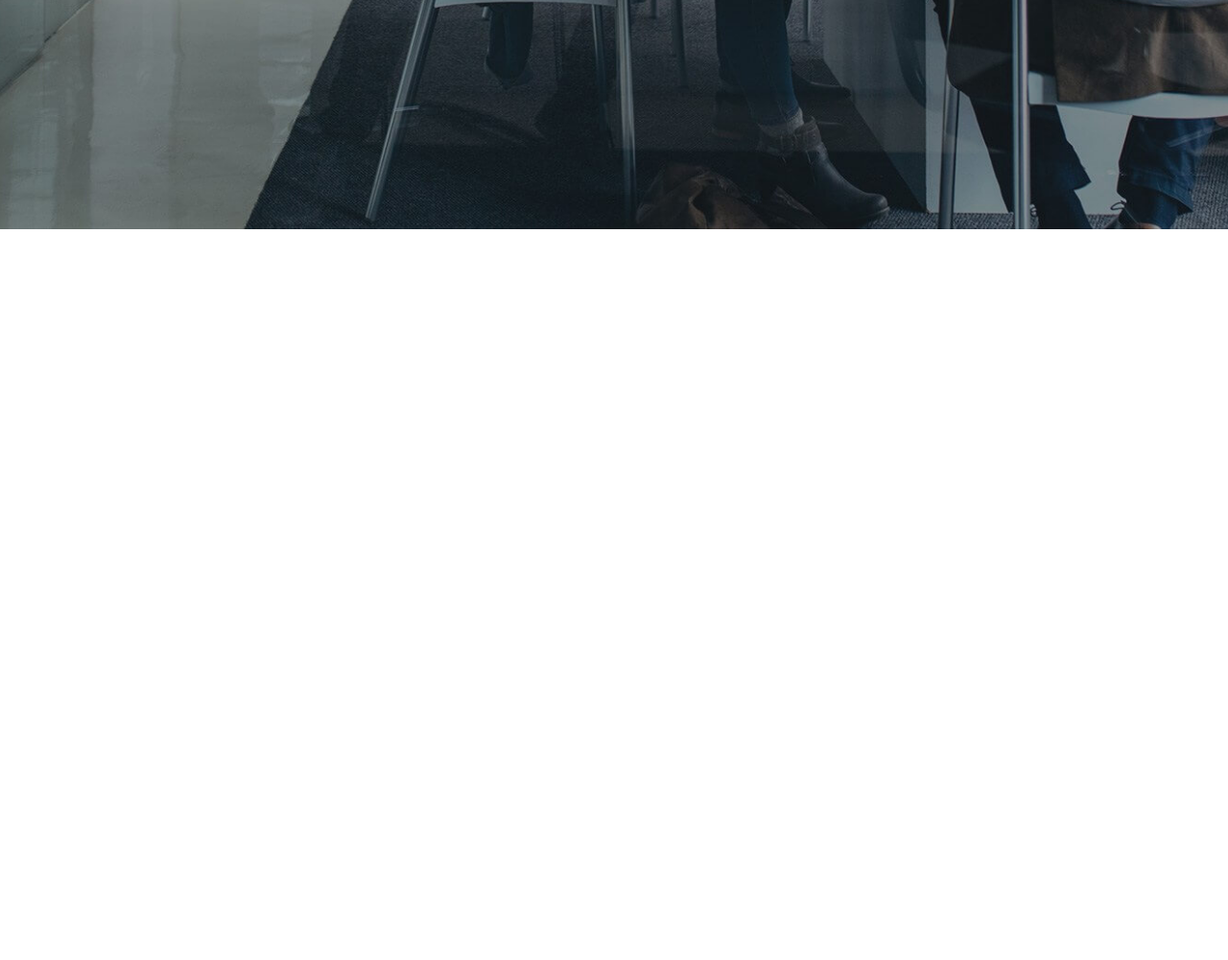
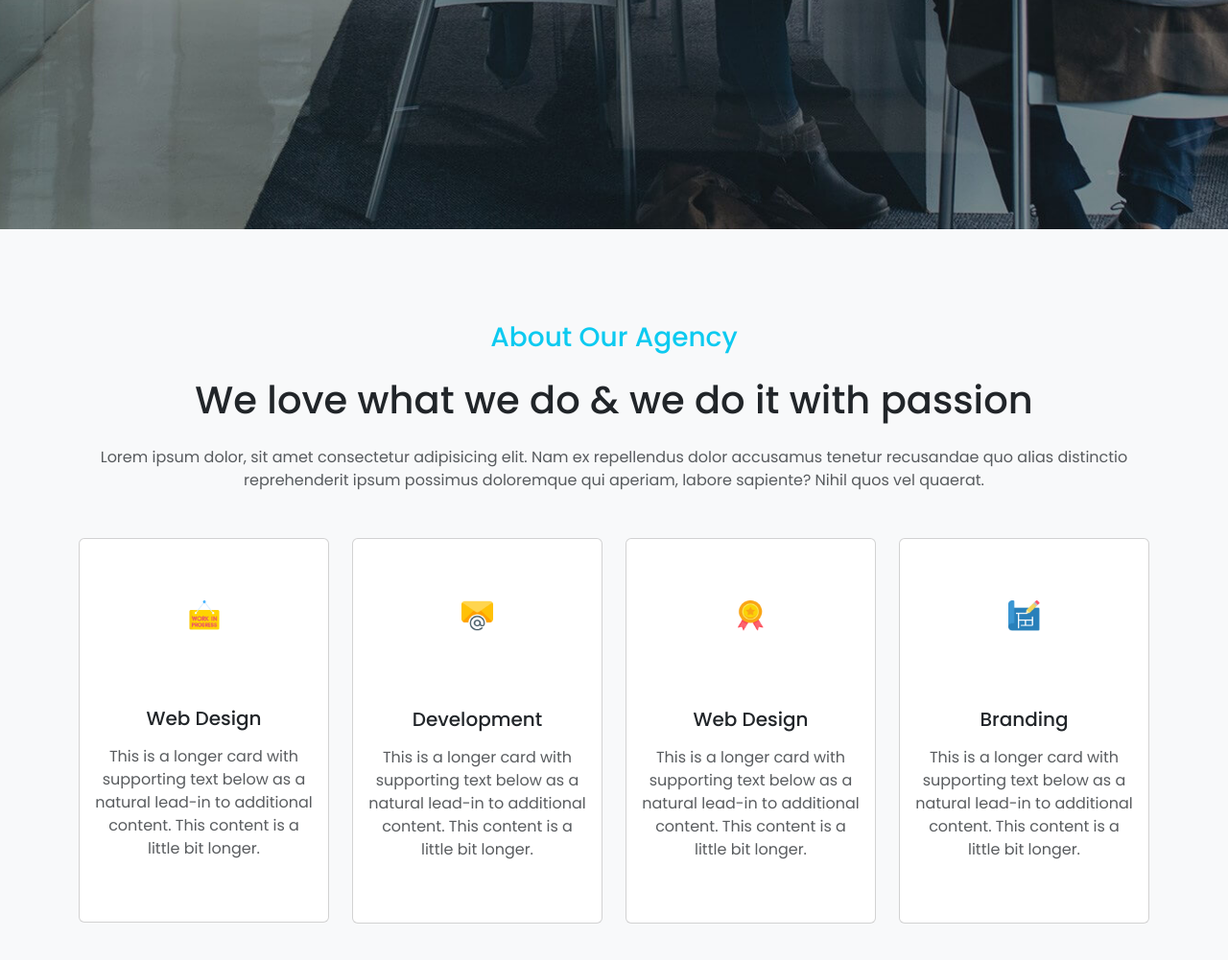
Before and after one commit to Sakhawat-Saim/development-landing, a plain HTML site: page index.html in a window 1280 px wide. Shown: the part 561-1562 px from the top of the page at 96% size. Before the commit the page ends 800 px from the top, so only its background shows below. Drawn offline with Linux system fonts and the light colour scheme.

Commit message:
second part done

```diff
--- a/index.html
+++ b/index.html
@@ -11,7 +11,7 @@
 <body>
   <header>
     <div class="bg-img" style="background-image: url('../images/header.jpg') !important;">
-      <nav class="navbar navbar-expand-lg navbar-light sticky-top">
+      <nav class="navbar navbar-expand-lg navbar-light fixed-top">
         <div class="container">
           <a class="navbar-brand mx-auto" style="font-size: 2.5em !important;
                                                 color: white !important;" href="#">GG Development</a>
@@ -63,6 +63,57 @@
   </header>
     <!-- navbar section -->
 
+    <!-- Main Part -->
+  <Main>
+    <section class="bg-light p-5">
+      <div class="container">
+        <div class="text-center mb-5 mt-5">
+          <h3 class="text-info mb-4">About Our Agency</h3>
+          <h1 class="mb-4 ">We love what we do & we do it with passion</h1>
+          <p class="text-muted">Lorem ipsum dolor, sit amet consectetur adipisicing elit. Nam ex repellendus dolor accusamus tenetur recusandae quo alias distinctio reprehenderit ipsum possimus doloremque qui aperiam, labore sapiente? Nihil quos vel quaerat.</p>
+        </div>
+        <div class="row row-cols-1 row-cols-md-4 g-4">
+          <div class="col">
+            <div class="card text-center">
+              <img src="images/icons/customers.png" class="card-img-top w-25 mx-auto p-3 mt-5 " alt="...">
+              <div class="card-body">
+                <h5 class="card-title mt-5 mb-3">Web Design</h5>
+                <p class="card-text text-muted mb-5">This is a longer card with supporting text below as a natural lead-in to additional content. This content is a little bit longer.</p>
+              </div>
+            </div>
+          </div>
+          <div class="col">
+            <div class="card text-center">
+              <img src="images/icons/email.png" class="card-img-top w-25 mx-auto p-3 mt-5" alt="...">
+              <div class="card-body">
+                <h5 class="card-title mt-5 mb-3">Development</h5>
+                <p class="card-text text-muted mb-5">This is a longer card with supporting text below as a natural lead-in to additional content. This content is a little bit longer.</p>
+              </div>
+            </div>
+          </div>
+          <div class="col">
+            <div class="card text-center">
+              <img src="images/icons/ribon.png" class="card-img-top w-25 mx-auto p-3 mt-5" alt="...">
+              <div class="card-body">
+                <h5 class="card-title mt-5 mb-3">Web Design</h5>
+                <p class="card-text text-muted mb-5">This is a longer card with supporting text below as a natural lead-in to additional content. This content is a little bit longer.</p>
+              </div>
+            </div>
+          </div>
+          <div class="col">
+            <div class="card text-center">
+              <img src="images/icons/projects.png" class="card-img-top w-25 mx-auto p-3 mt-5" alt="...">
+              <div class="card-body">
+                <h5 class="card-title mt-5 mb-3">Branding</h5>
+                <p class="card-text text-muted mb-5">This is a longer card with supporting text below as a natural lead-in to additional content. This content is a little bit longer.</p>
+              </div>
+            </div>
+          </div>
+        </div>
+
+      </div>
+    </section>
+  </Main>
 
 
 
```
Also changed, not shown: images/icons/customers.png (added), images/icons/email.png (added), images/icons/projects.png (added), images/icons/ribon.png (added).
